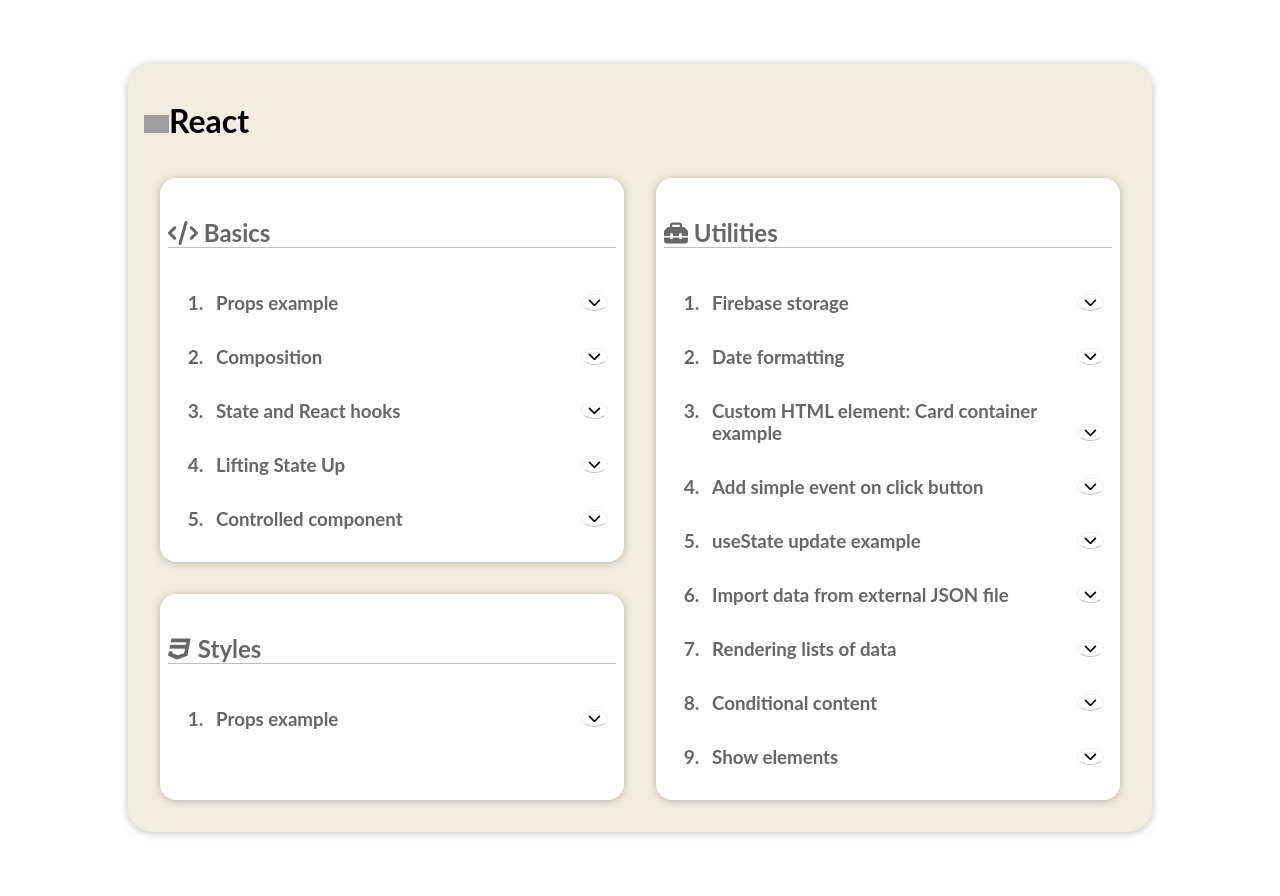
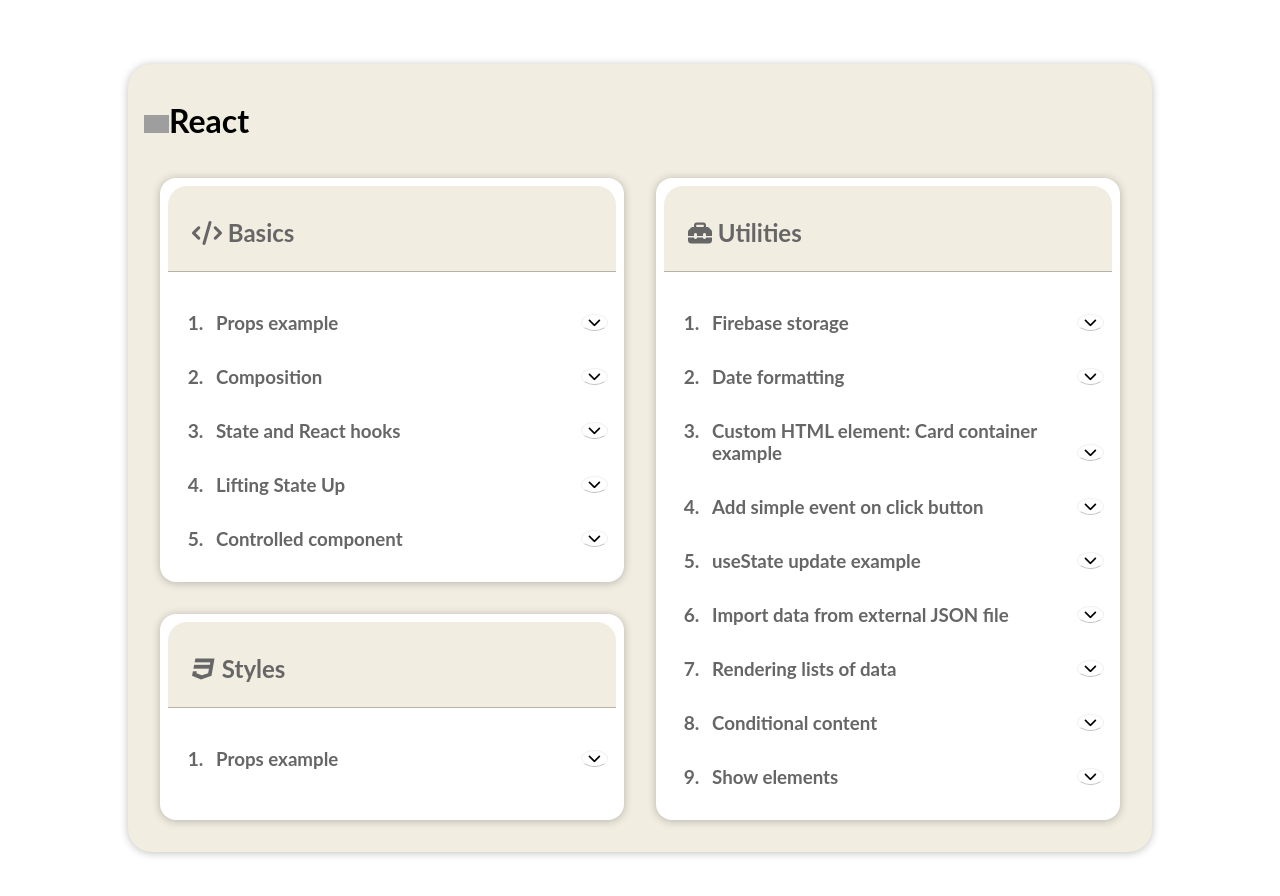
Before and after one commit to mkonemo/react-basics, a React (Create React App) app: page / in a window 1280 px wide. Shown: the top 896 px of the page. Built offline with nearby package versions, Linux system fonts and the light colour scheme; grey boxes are pictures that could not be loaded.

Commit message:
1 file modified

```diff
--- a/src/style.css
+++ b/src/style.css
@@ -1,5 +1,6 @@
 :root {
   --heading-color: #666;
+  --heading-color_alt: #fff;
   padding: 1em;
 }
 
@@ -21,8 +22,6 @@ body>div {
   display: grid;
   grid-template-columns: repeat(auto-fill, minmax(450px, 1fr));
   grid-gap: 1rem;
-
-
 }
 
 .grid-container__item {
@@ -54,10 +53,15 @@ img {
 }
 
 h2 {
-  margin-top: 2rem;
-  display: block;
-  border-bottom: 1px rgba(0, 0, 0, 0.25) solid;
-  color: var(--heading-color);
+  padding-top: 2rem;
+    padding: 2rem 1em 1em 1em;
+    display: block;
+    border-bottom: 1px rgba(0, 0, 0, 0.25) solid;
+    color: var(--heading-color);
+    background: #f1ede1;
+    border-top-left-radius: 19px;
+    border-top-right-radius: 19px;
+    margin: 0;
 }
 
 h2 + div > h3 {
```
